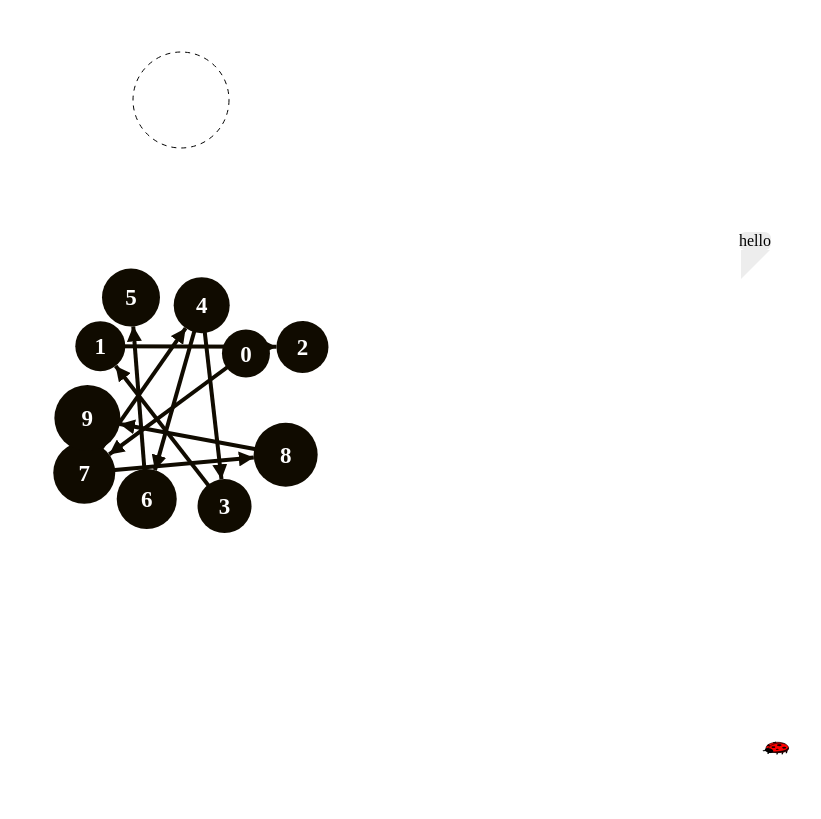
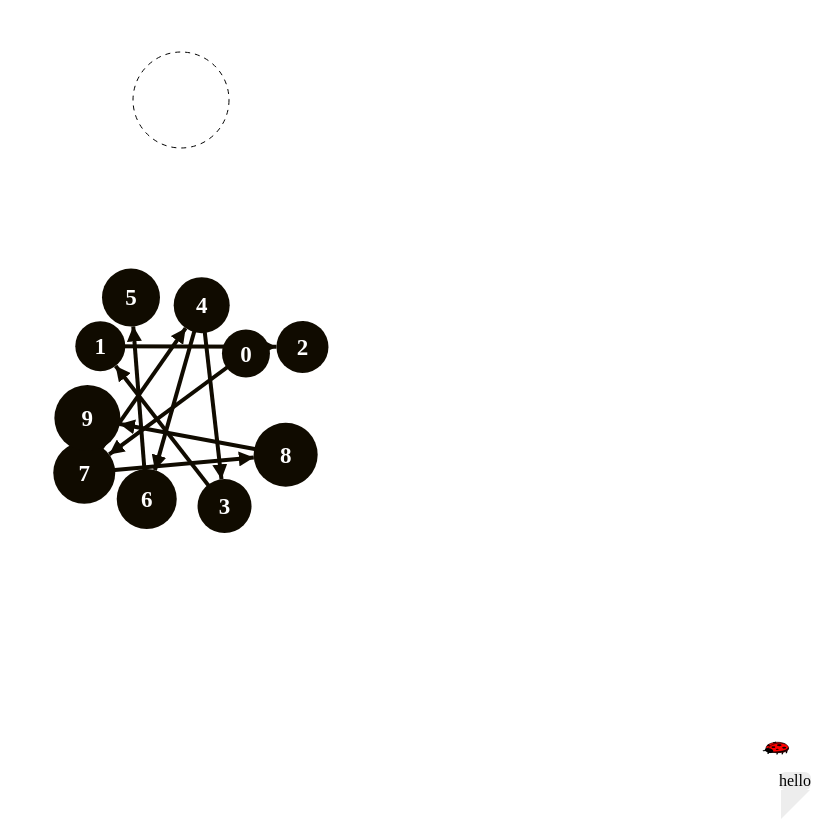
Before and after one commit to samkc-0/red-black-puzzle, a website: page public/index.html in a window 1280 px wide. Shown: the whole page, without its empty margins (459-1280 px from the left). Drawn offline with nearby package versions, Linux system fonts and the light colour scheme.

Commit message:
speech bubble position

```diff
--- a/public/styles.css
+++ b/public/styles.css
@@ -86,11 +86,11 @@ svg {
 }
 
 .speech-bubble {
-  position: fixed;
+  position: absolute;
+  bottom: 10px;
+  right: 10px;
   background: #ededed;
   border-radius: .4em;
-  bottom: 550px;
-  right: 50px;
 }
 
 .speech-bubble:after {
```
